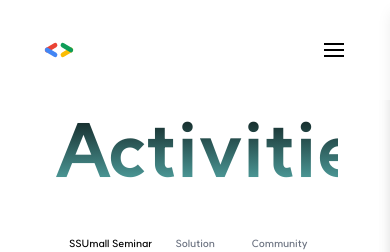
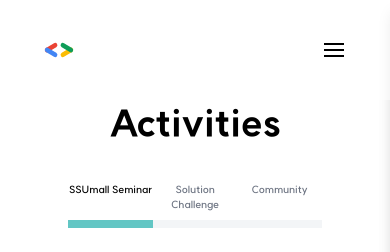
Before and after one commit to gdsc-ssu/gdg-web, a Next.js app: page /activities in a window 390 px wide. Shown: the top 252 px of the page. Built offline with nearby package versions, Linux system fonts and the light colour scheme.

Commit message:
🔧activites의 text color gradient -> black으로 수정 및 모바일 환경에서 사이즈 변경

```diff
--- a/src/app/(main)/activities/page.tsx
+++ b/src/app/(main)/activities/page.tsx
@@ -11,7 +11,16 @@ export default function ActivitiesPage() {
   return (
     <main className="w-full min-h-screen pt-24 ">
       <section className="max-w-[1280px] mx-auto px-[101px] sm:px-[52px]">
-        <h1 className="text-[72px] font-extrabold text-center bg-gradient-to-b from-black to-primary-ssu-blue-light bg-clip-text text-transparent">
+        <h1 className="
+        text-[72px]
+        font-extrabold
+        text-center
+        text-primary-black
+        sm:text-[36px]
+        md:text-[48px]
+        lg:text-[60px]
+        xl:text-[72px]
+        ">
           Activities
         </h1>
         <TabBarProvider>
```
